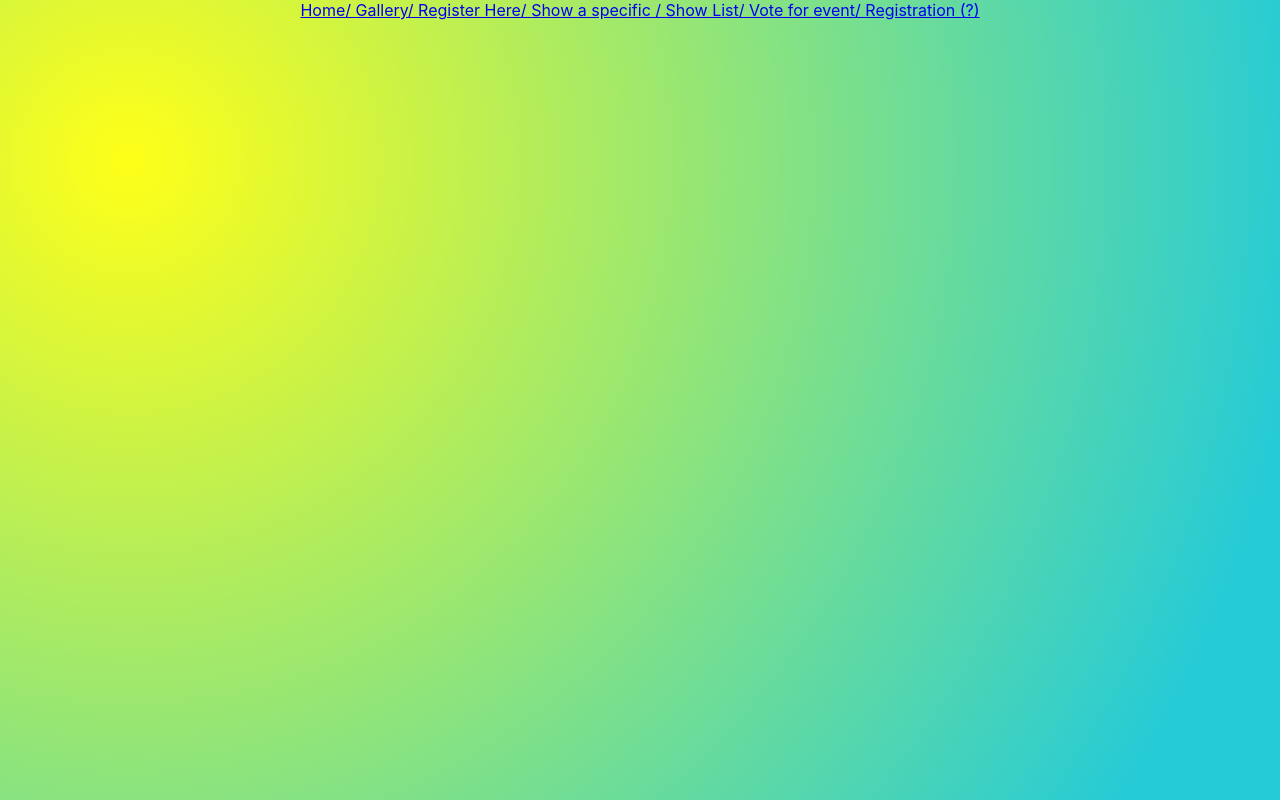
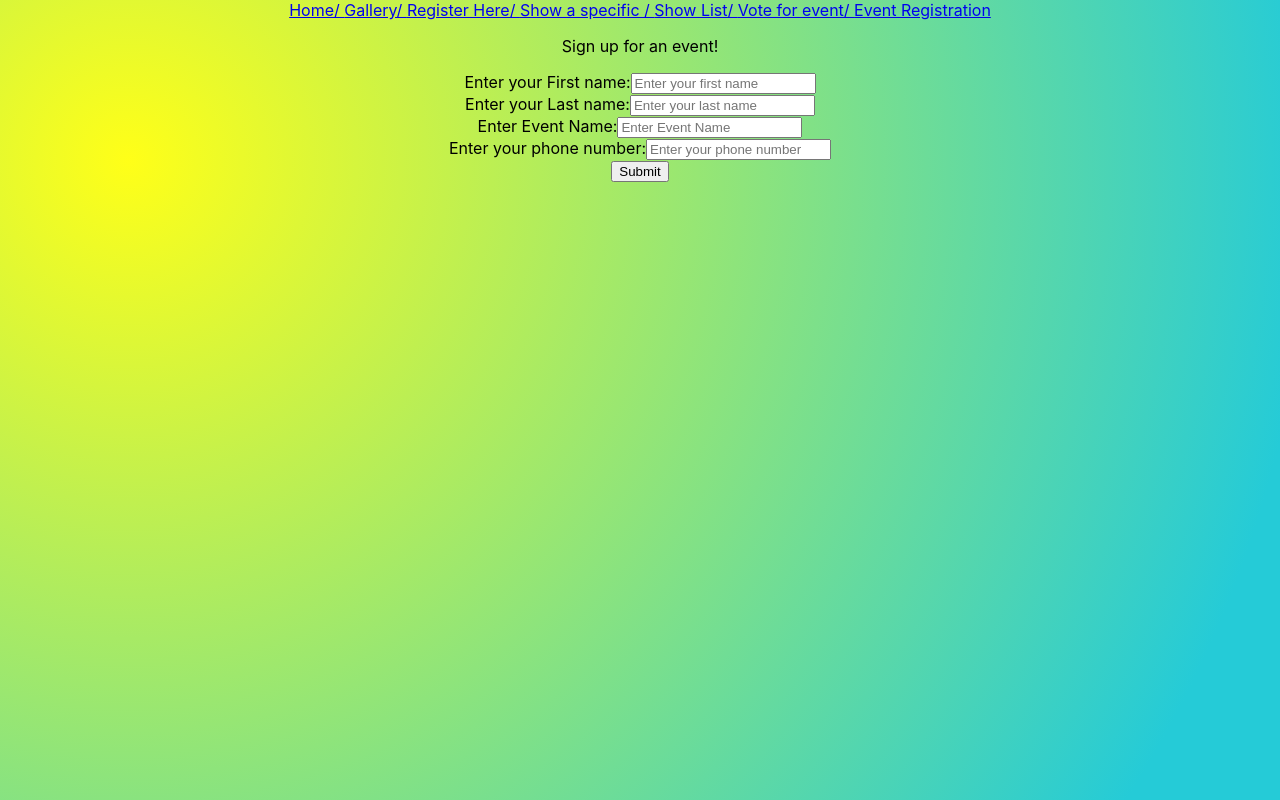
Before and after one commit to yonaeisenberg/ITC-Hackathon-Litterboard, a React (Create React App) app in the folder react/: page /EventRegistration in a window 1280 px wide. Built offline with nearby package versions, Linux system fonts and the light colour scheme.

Commit message:
added event registration to nav bar

```diff
--- a/react/src/App.js
+++ b/react/src/App.js
@@ -14,8 +14,7 @@ import AddUser from "./components/adduser"
 
 import UserList from "./components/userlist"
 import EventList from "./components/eventlist"
-
-
+import EventRegistration from "./components/EventRegistration"
 
 function App() {
   return (
@@ -29,7 +28,7 @@ function App() {
          <Link to="/DisplayUser"> Show a specific / </Link>
         <Link to="/UserList"> Show List/  </Link>
         <Link to="/EventList">   Vote for event/ </Link>
-        <Link to="/NameForm"> Registration (?) </Link>
+        <Link to="/EventRegistration"> Event Registration </Link>
 
         </div>
         <Switch>
@@ -53,9 +52,13 @@ function App() {
           <Route exact path="/EventList">
             <EventList />
           </Route>
+
+          <Route exact path="/EventRegistration">
+          <EventRegistration />
+        </Route>
+
         </Switch>
       </Router>
-
     </div>
   );
 }
--- /dev/null
+++ b/react/src/components/eventRegistration.jsx
@@ -0,0 +1,45 @@
+import React from 'react'
+// import 'react-phone-number-input/style.css'
+// import 'react-phone-input-2/lib/style.css'
+// import PhoneInput from 'react-phone-number-input'
+
+class EventRegistration extends React.Component {
+    render() {
+        // const [value, setValue] = useState()
+      return (
+          <div>
+        <p> Sign up for an event! </p>
+        <form>
+        <label>
+          Enter your First name:
+          <input
+        type="text" placeholder = "Enter your first name" />
+        </label>
+        <br />
+        <label>
+          Enter your Last name:
+          <input
+            type="text" placeholder = "Enter your last name"/>
+           </label>
+            <br />
+            <label>
+          Enter Event Name:
+          <input
+            type="text" placeholder = "Enter Event Name"/>
+            </label>
+        <br />
+        <label>
+        Enter your phone number:
+        <input
+        type="tel" placeholder = "Enter your phone number"
+        />
+        </label>
+        <br />
+        <input type="submit" value="Submit" />
+        </form>
+        </div>
+      )
+  }
+}
+
+export default EventRegistration
--- a/react/src/components/eventlist.jsx
+++ b/react/src/components/eventlist.jsx
@@ -1,6 +1,5 @@
 import React from 'react'
 import  { Table } from 'react-bootstrap';
-
 
 function EventList()
  {
```
